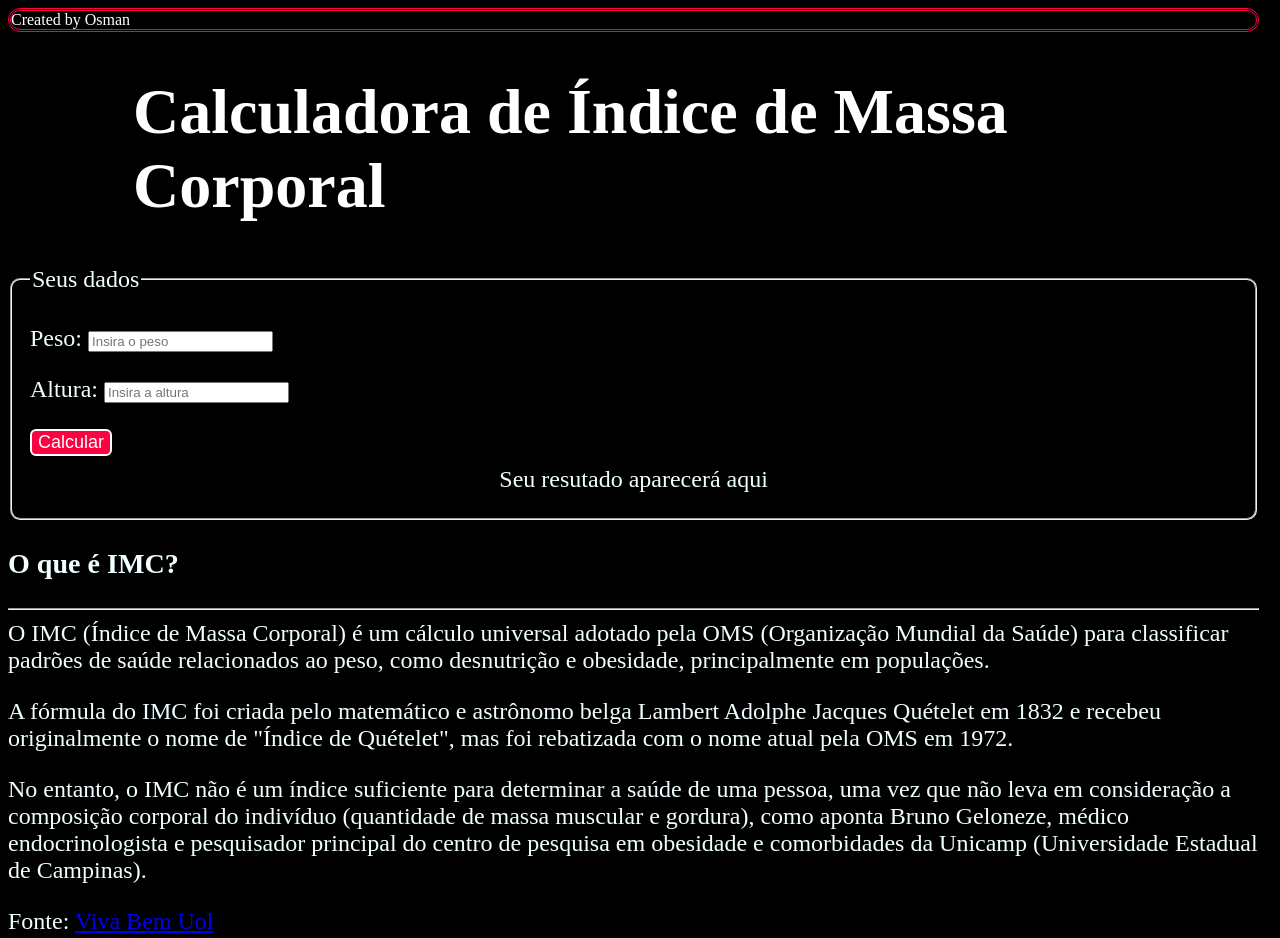
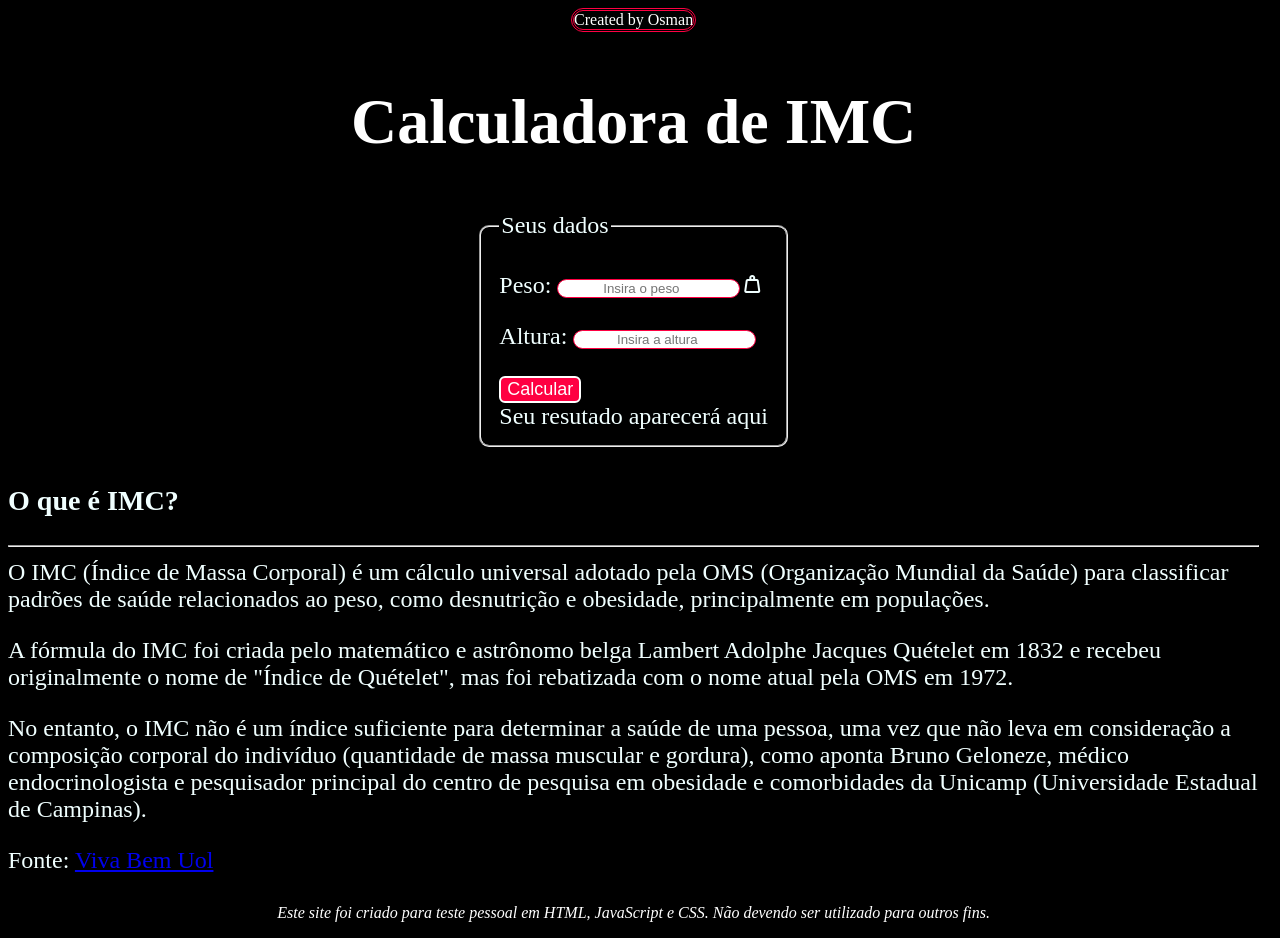
Before and after one commit to osmanbastos/Calculadora_IMC, a plain HTML site: page index.html in a window 1280 px wide. Shown: the top 938 px of the page. Drawn offline with nearby package versions, Linux system fonts and the light colour scheme.

Commit message:
Melhorias no CSS

```diff
--- a/index.html
+++ b/index.html
@@ -6,36 +6,38 @@
     <meta name="viewport" content="width=device-width, initial-scale=1.0">
     <title>Calculo IMC</title>
     <link rel="stylesheet" type="text/css" href="style.css" media="screen" />
+    <link rel="stylesheet" href="https://fonts.googleapis.com/css2?family=Material+Symbols+Outlined:opsz,wght,FILL,GRAD@48,400,0,0" />
 </head>
 <header>
     Created by Osman
 </header>
 <body>
-    <h1>Calculadora de Índice de Massa Corporal</h1>
-    <fieldset title="insira seus dados">
+    <h2>Calculadora de IMC</h2>
+    <fieldset class="textbox" title="insira seus dados">
         <legend>Seus dados</legend>
         <form>
+            <div class="texbox">
                 <p> Peso:
                     <input type="number" name="peso" id="peso" placeholder="Insira o peso" required="true"/>
+                    <span class="material-symbols-outlined">weight</span>
                 </p>
 
                 <p> Altura:
                     <input type="number" name="altura" id="altura" placeholder="Insira a altura" step="0.01" required="required">
                 </p>
                 <button type="button" onclick="calcular()" class="button">Calcular</button>
+            </div>
         </form>
         <div id="res">
             Seu resutado aparecerá aqui
         </div>
     </fieldset>
 
-    <div>
+    <div class="subtext">
         <h3>
         O que é IMC?
         </h3>
-    </div>
         <hr>
-    <div>
             O IMC (Índice de Massa Corporal) é um cálculo universal adotado pela OMS (Organização Mundial da Saúde) para classificar padrões de saúde relacionados ao peso, como desnutrição e obesidade, principalmente em populações.
         <p>
             A fórmula do IMC foi criada pelo matemático e astrônomo belga Lambert Adolphe Jacques Quételet em 1832 e recebeu originalmente o nome de "Índice de Quételet", mas foi rebatizada com o nome atual pela OMS em 1972.
--- a/style.css
+++ b/style.css
@@ -1,10 +1,10 @@
 html {
     scroll-behavior: smooth;
-    cursor: pointer;
     block-size: 99%;
     inline-size: 99%;
 }
 header {
+    text-align: center;
     font: Arial 10pt;
     color: #ffffff;
     border-style: double;
@@ -22,10 +22,12 @@ body {
     min-inline-size: 50%;
     margin: 30;
     box-sizing: border-box;
-    display: flexbox;
-    place-content: center;
+    position: relative;
+    display: flex;
+    flex-direction: column;
+    align-items: center;
 }
-div {
+div.subtext {
     font: 18pt normal Arial;
     text-align: left;
     color: azure;
@@ -35,22 +37,23 @@ div {
 div#res {
     text-align: center;
 }
-h1 {
+h2 {
+    text-align: center;
     position: relative;
     font-size: 4rem;
     color: #ffffff;
     margin-left: 10%;
     margin-right: 10%;
 }
-h1::before {
+h2::before {
             transform: scaleX(0);
             transform-origin: bottom right;
 }
-h1:hover::before {
+h2:hover::before {
     transform: scaleX(1.0);
     transform-origin: bottom left;
 }
-h1::before {
+h2::before {
     content: " ";
     position: absolute;
     top: 0; right: 0; bottom: 0; left: 0;
@@ -59,13 +62,22 @@ h1::before {
     z-index: -1;
     transition: transform .3s ease;
 }
-fieldset {
+.textbox {
+    border-radius: 10px;
+    color: azure;
     font: 18pt normal Arial;
-    text-align: left;
-    color: azure;
+    width:fit-content;
+}
+.textbox input {
+    text-align: center;
     border-radius: 10px;
+    border: 1px solid #FF0042;
+}
+.textbox .material-symbols-outlined{
+    position:absolute;
 }
 .button {
+    text-align: center;
     background-color: #ff0042;
     color: #ffffff;
     font-size: 18px;
```
Lines whose indentation alone changed are shown as unchanged.
